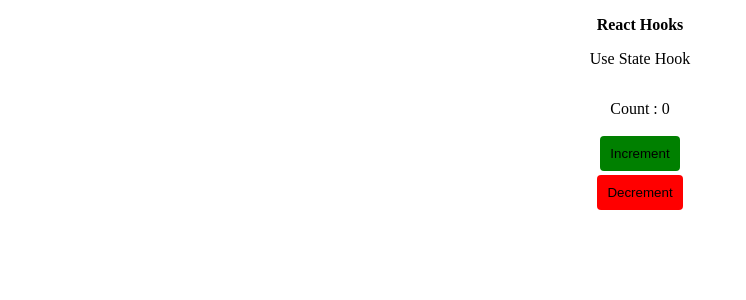
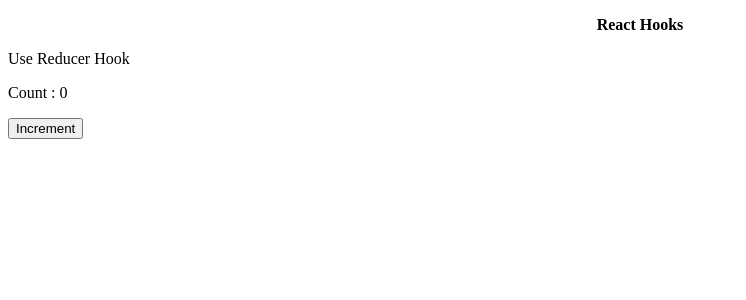
Before and after one commit to christocdas0/ReactHooks, a React (Create React App) app: page / in a window 1280 px wide. Shown: the top 300 px of the page, without its empty margins (0-746 px from the left). Built offline with nearby package versions, Linux system fonts and the light colour scheme.

Commit message:
Added UseReducer hook

```diff
--- a/src/App.js
+++ b/src/App.js
@@ -1,12 +1,14 @@
 import React from 'react';
-import UseStateHook from './UseStateHook';
+// import UseStateHook from './UseStateHook';
 import './App.css';
+import UseReducerHook from './UseReducerHook';
 
 function App() {
   return (
     <>
       <p className='text-center bold'>React Hooks</p>
-      <UseStateHook/>
+      {/* <UseStateHook/> */}
+      <UseReducerHook/>
     </>
   )
 }
--- /dev/null
+++ b/src/UseReducerHook.js
@@ -0,0 +1,44 @@
+import React, { useReducer } from "react";
+
+const reducerFn = (state, action) => {
+  switch (action.type) {
+    case "Increment":
+      return {
+        count: state.count + 1,
+        showText : state.showText
+      };
+    case "ShowText":
+      return {
+        showText: !state.showText,
+        count: state.count,
+      };
+    default:
+      return state;
+  }
+};
+
+function UseReducerHook() {
+  const initialState = {
+    count: 0,
+    showText: false,
+  };
+  const [state, dispatch] = useReducer(reducerFn, initialState);
+
+  return (
+    <>
+      <p>Use Reducer Hook</p>
+      <p>Count : {state.count}</p>
+      <button
+        onClick={() => {
+          dispatch({ type: "Increment" });
+          dispatch({ type: "ShowText" });
+        }}
+      >
+        Increment
+      </button>
+      {state.showText && <p>Text Showing</p>}
+    </>
+  );
+}
+
+export default UseReducerHook;
```
